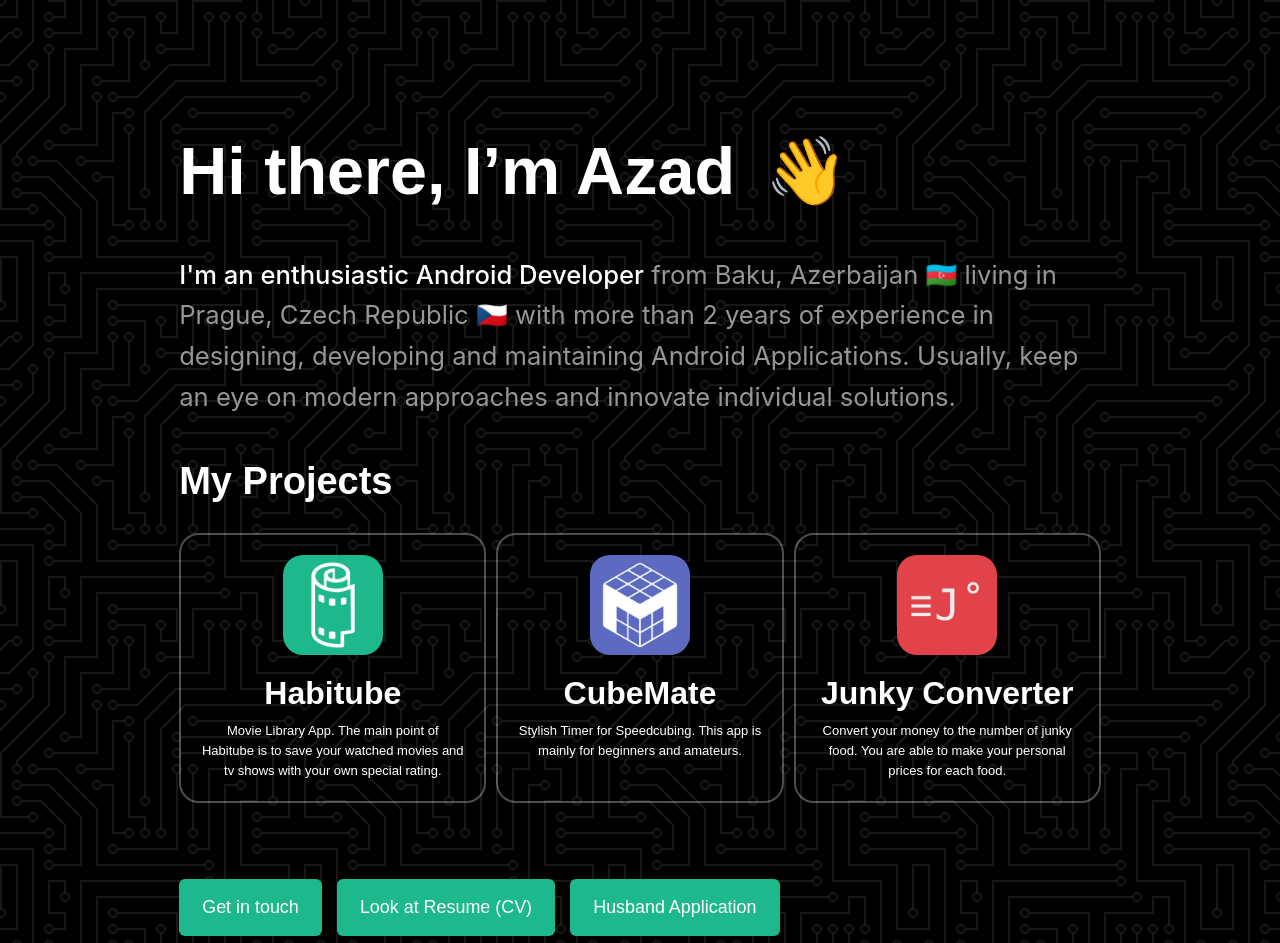
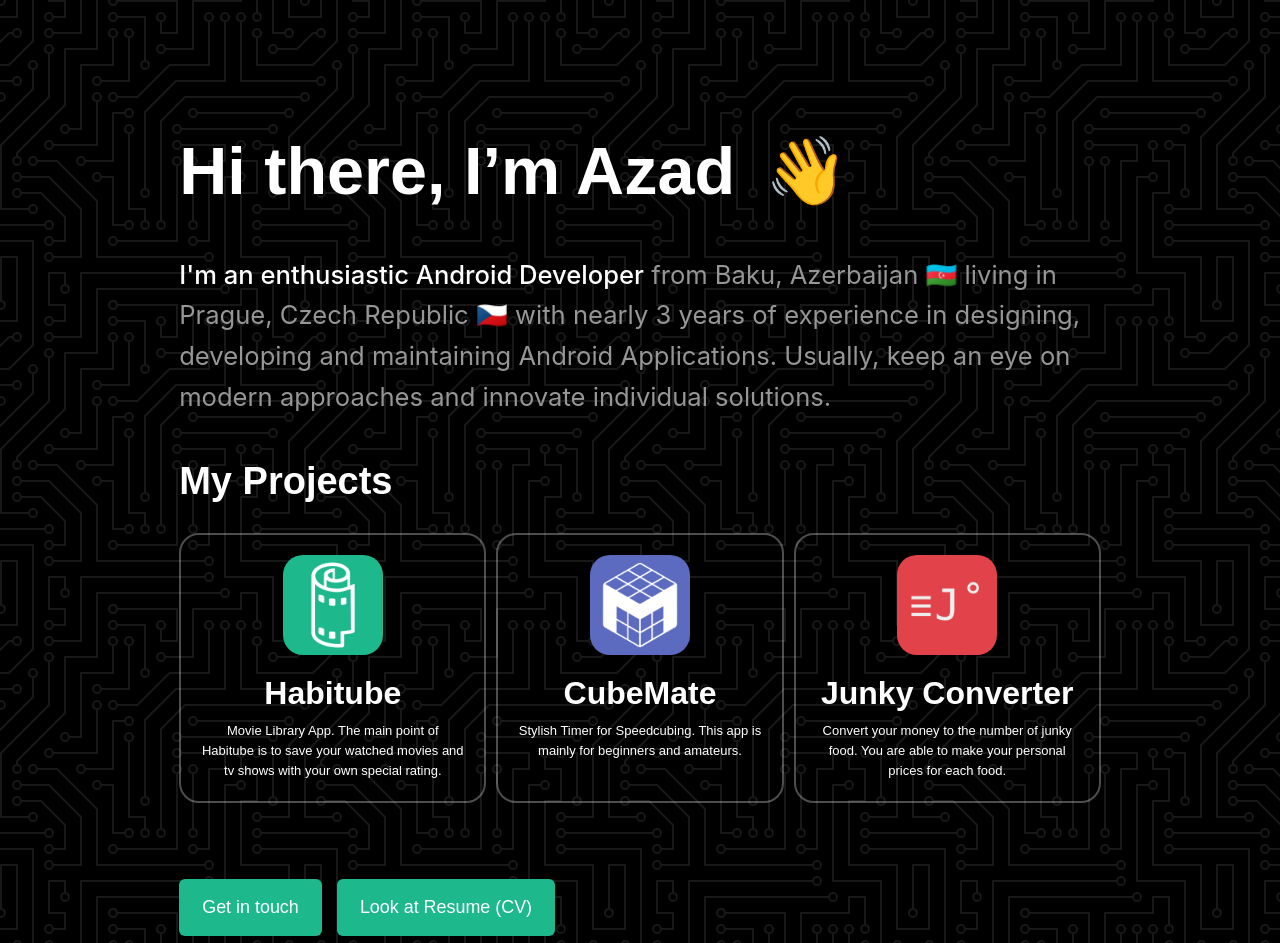
Before and after one commit to siftoshka/siftoshka.github.io, a plain HTML site: page index.html in a window 1280 px wide. Shown: the top 943 px of the page. Drawn offline with nearby package versions, Linux system fonts and the light colour scheme; a web font is replaced by a local one.

Commit message:
Updated CV

```diff
--- a/index.html
+++ b/index.html
@@ -3,11 +3,11 @@
    <head>
       <meta charset="utf-8"/>
       <title>Azad Mamiyev 👋</title>
-      <meta content="I'm an enthusiastic Android Developer from Baku, Azerbaijan 🇦🇿 living in Prague, Czech Republic 🇨🇿 with nearly 2 years of experience in designing, developing and maintaining Android Applications. Usually, keep an eye on modern approaches and innovate individual solutions." name="description"/>
+      <meta content="I'm an enthusiastic Android Developer from Baku, Azerbaijan 🇦🇿 living in Prague, Czech Republic 🇨🇿 with nearly 3 years of experience in designing, developing and maintaining Android Applications. Usually, keep an eye on modern approaches and innovate individual solutions." name="description"/>
       <meta content="Azad Mamiyev 👋" property="og:title"/>
-      <meta content="I'm an enthusiastic Android Developer from Baku, Azerbaijan 🇦🇿 living in Prague, Czech Republic 🇨🇿 with nearly 2 years of experience in designing, developing and maintaining Android Applications. Usually, keep an eye on modern approaches and innovate individual solutions." property="og:description"/>
+      <meta content="I'm an enthusiastic Android Developer from Baku, Azerbaijan 🇦🇿 living in Prague, Czech Republic 🇨🇿 with nearly 3 years of experience in designing, developing and maintaining Android Applications. Usually, keep an eye on modern approaches and innovate individual solutions." property="og:description"/>
       <meta content="Azad Mamiyev 👋" property="twitter:title"/>
-      <meta content="I'm an enthusiastic Android Developer from Baku, Azerbaijan 🇦🇿 living in Prague, Czech Republic 🇨🇿 with nearly 2 years of experience in designing, developing and maintaining Android Applications. Usually, keep an eye on modern approaches and innovate individual solutions." property="twitter:description"/>
+      <meta content="I'm an enthusiastic Android Developer from Baku, Azerbaijan 🇦🇿 living in Prague, Czech Republic 🇨🇿 with nearly 3 years of experience in designing, developing and maintaining Android Applications. Usually, keep an eye on modern approaches and innovate individual solutions." property="twitter:description"/>
       <meta content="https://uploads-ssl.webflow.com/5ea270df387c0066ee6ffb68/5ea292cd95e67d502d3460be_Icon_Webclip.png" property="twitter:image"/>
       <meta property="og:type" content="website"/>
       <meta content="width=device-width, initial-scale=1" name="viewport"/>
@@ -27,7 +27,7 @@
                <h1 class="h1">Hi there,<br/>I’m Azad <span class="hand">👋</span></h1>
             </div>
             <div class="container">
-               <p class="p1"><span class="p1 hero">I'm an enthusiastic Android Developer</span> from Baku, Azerbaijan 🇦🇿 living in Prague, Czech Republic 🇨🇿 with more than 2 years of experience in designing, developing and maintaining Android Applications. Usually, keep an eye on modern approaches and innovate individual solutions.<br/>‍
+               <p class="p1"><span class="p1 hero">I'm an enthusiastic Android Developer</span> from Baku, Azerbaijan 🇦🇿 living in Prague, Czech Republic 🇨🇿 with nearly 3 years of experience in designing, developing and maintaining Android Applications. Usually, keep an eye on modern approaches and innovate individual solutions.<br/>‍
             </div>
             <div class="container my-projects">
                <h1>My Projects</h1>
@@ -65,7 +65,7 @@
             <div class="container buttons">
                <a href="mailto:azad.mamiyev.1998@gmail.com" class="button w-button" target="_blank">Get in touch</a>
                <a href="CV.pdf" class="button w-button" target="_blank">Look at Resume (CV)</a>
-               <a href="Husband Application.pdf" class="button w-button" target="_blank">Husband Application</a>
+               <!-- <a href="Husband Application.pdf" class="button w-button" target="_blank">Husband Application</a> -->
             </div>
          </div>
       </div>
```
Also changed, not shown: 1 other file.
